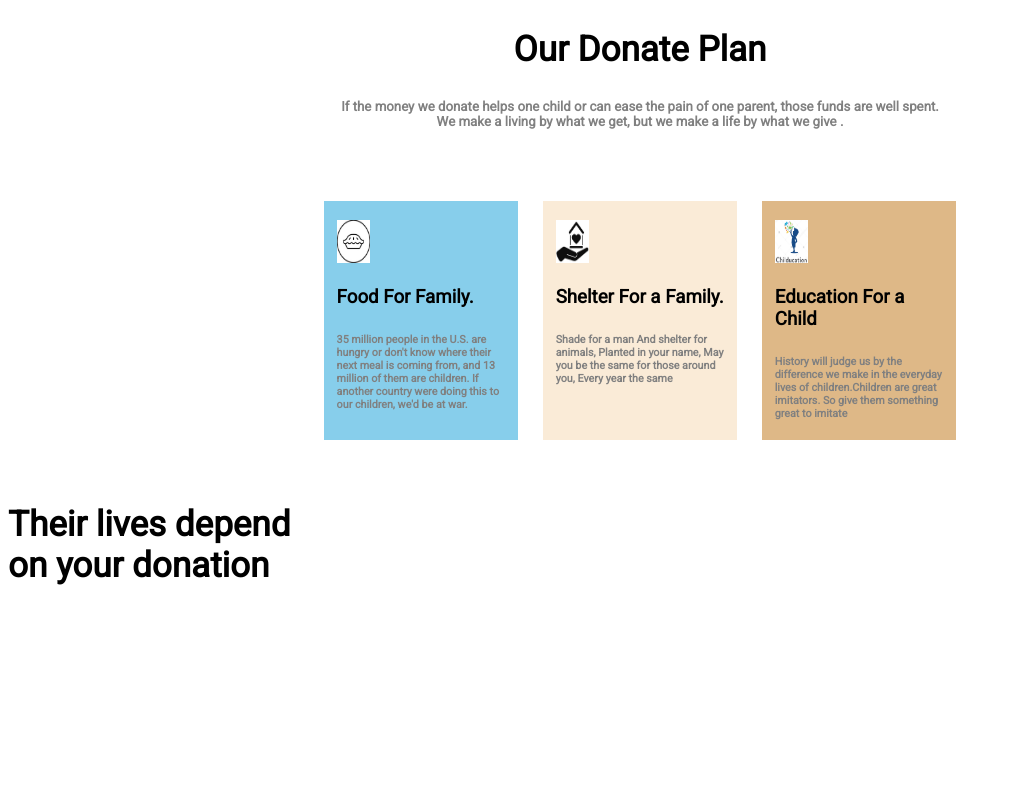
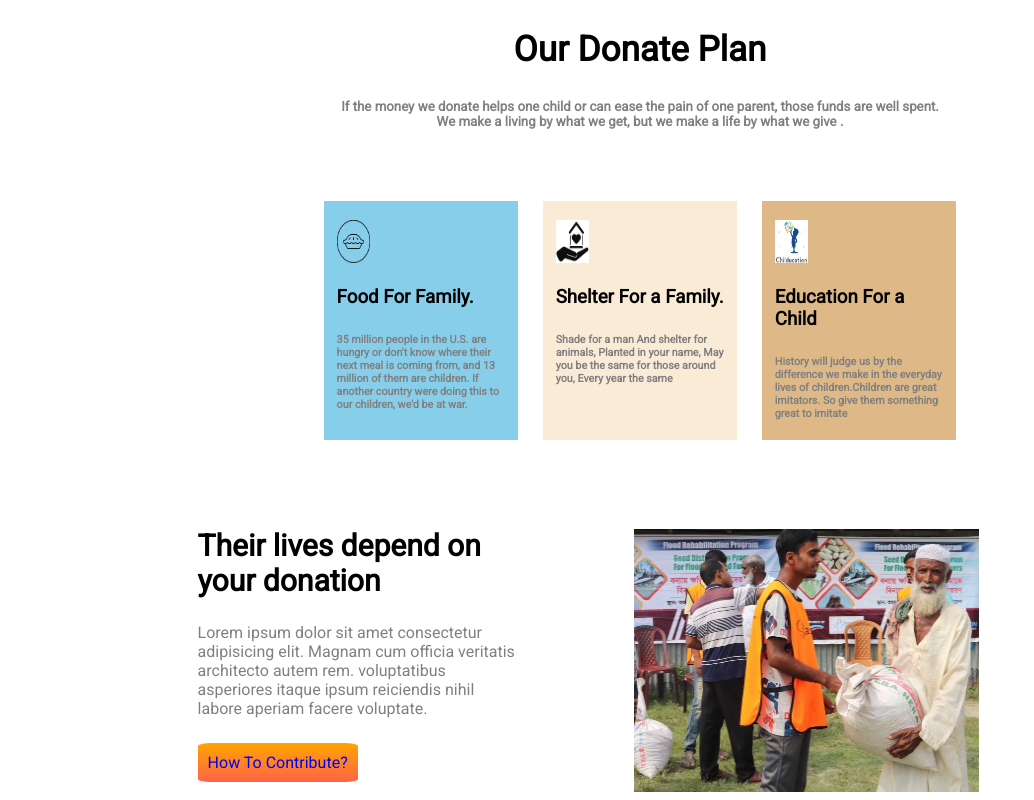
Before and after one commit to Marfater-Rahman-Jabed/Assaignment1, a plain HTML site: page index.html in a window 1280 px wide. Shown: the part 905-1705 px from the top of the page, without its empty margins (0-1034 px from the left). Before the commit the page ends 1520 px from the top, so only its background shows below. Drawn offline with Linux system fonts and the light colour scheme.

Commit message:
donation advertise add

```diff
--- a/index.html
+++ b/index.html
@@ -75,7 +75,7 @@
     </section>
     <section class="triple-width">
         <div class="div1">
-            <img src="donate-today-main/food.jpg" alt="">
+            <img src="donate-today-main/food2.png" alt="">
             <h3>Food For Family.</h3>
             <h6 class="color">35 million people in the U.S. are hungry or don't know where their next meal is coming
                 from, and 13
@@ -100,11 +100,21 @@
                 imitators. So give them something great to imitate</h6>
         </div>
     </section>
-    <section>
-        <div>
-            <h1>Their lives depend <br> on your donation</h1>
+    <section class="half-width-section3">
+        <div class="sec3">
+            <h2>Their lives depend on<br>your donation</h2>
+            <p class="color">Lorem ipsum dolor sit amet consectetur adipisicing elit. Magnam cum officia veritatis
+                architecto autem
+                rem. voluptatibus asperiores itaque ipsum reiciendis nihil labore aperiam facere voluptate.
+            </p>
+            <br>
+            <a class="ancor" target="-blank" href="https://www.bkash.com/bkash-donation/donation?page=ms">How To
+                Contribute?</a>
+
         </div>
-
+        <div class="sec4">
+            <img src="donate-today-main/images/donation10.jpg" alt="">
+        </div>
     </section>
 </body>
 
--- a/style.css
+++ b/style.css
@@ -27,6 +27,10 @@ body {
 
 h1 {
     font-size: 35px;
+}
+
+h2 {
+    font-size: 30px;
 }
 
 .ancor {
@@ -149,3 +153,31 @@ h1 {
     background-color: burlywood;
 
 }
+
+.half-width-section3 {
+    display: flex;
+    padding-left: 15%;
+    padding-right: 5%;
+    width: 50%;
+}
+
+.sec3 {
+
+    padding-right: 3%;
+    margin-right: 5%;
+}
+
+.sec4 {
+    padding-left: 10%;
+
+    margin-right: 5%;
+    margin-top: 2%;
+    padding-top: 2%;
+
+}
+
+.half-width-section3 img {
+    width: 210%;
+    height: 100%;
+
+}
```
Also changed, not shown: donate-today-main/food2.png (added).
